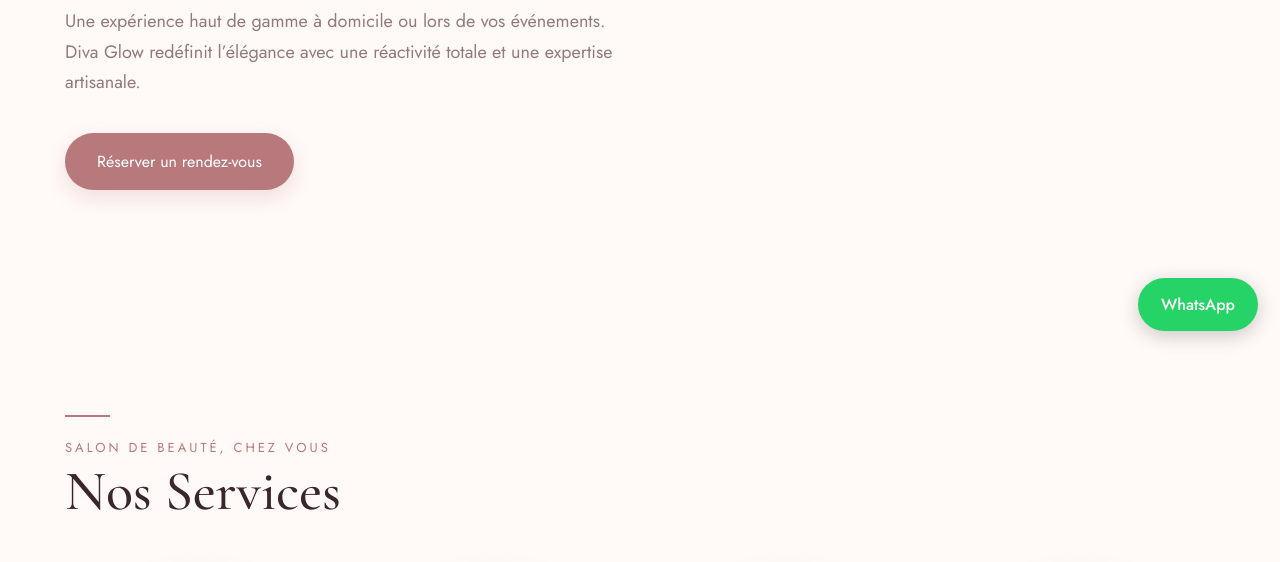
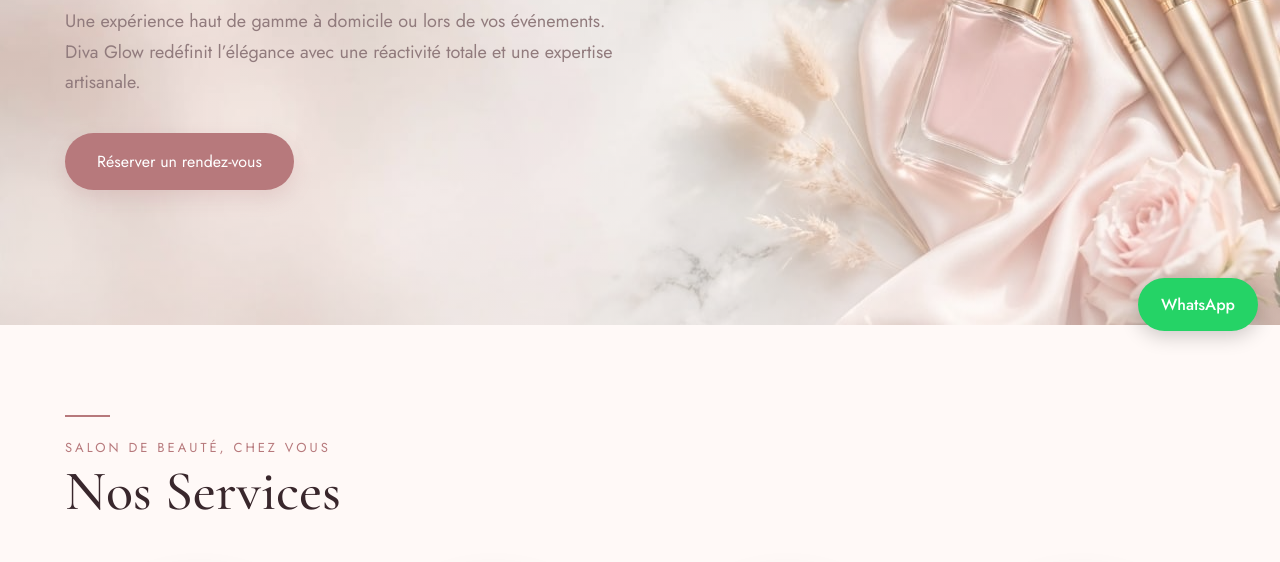
Before and after one commit to derrajaicha-hub/Diva-Glow, a plain HTML site: page index.html in a window 1280 px wide. Shown: the part 447-1009 px from the top of the page. Drawn offline with nearby package versions, Linux system fonts and the light colour scheme.

Commit message:
Update style.css

```diff
--- a/style.css
+++ b/style.css
@@ -115,7 +115,7 @@ header.top .cta:hover {
 /* HERO */
 
 .hero {
-  background: linear-gradient(rgba(255,249,247,0.00), rgba(255,249,247,0.55)), url('images/hello diva.jpg.jpeg');
+  background: linear-gradient(rgba(255,249,247,0.00), rgba(255,249,247,0.55)), url('image/hello diva.jpg.jpeg');
   background-size: cover;
   background-position: center 30%;
   color: var(--dark);
```
